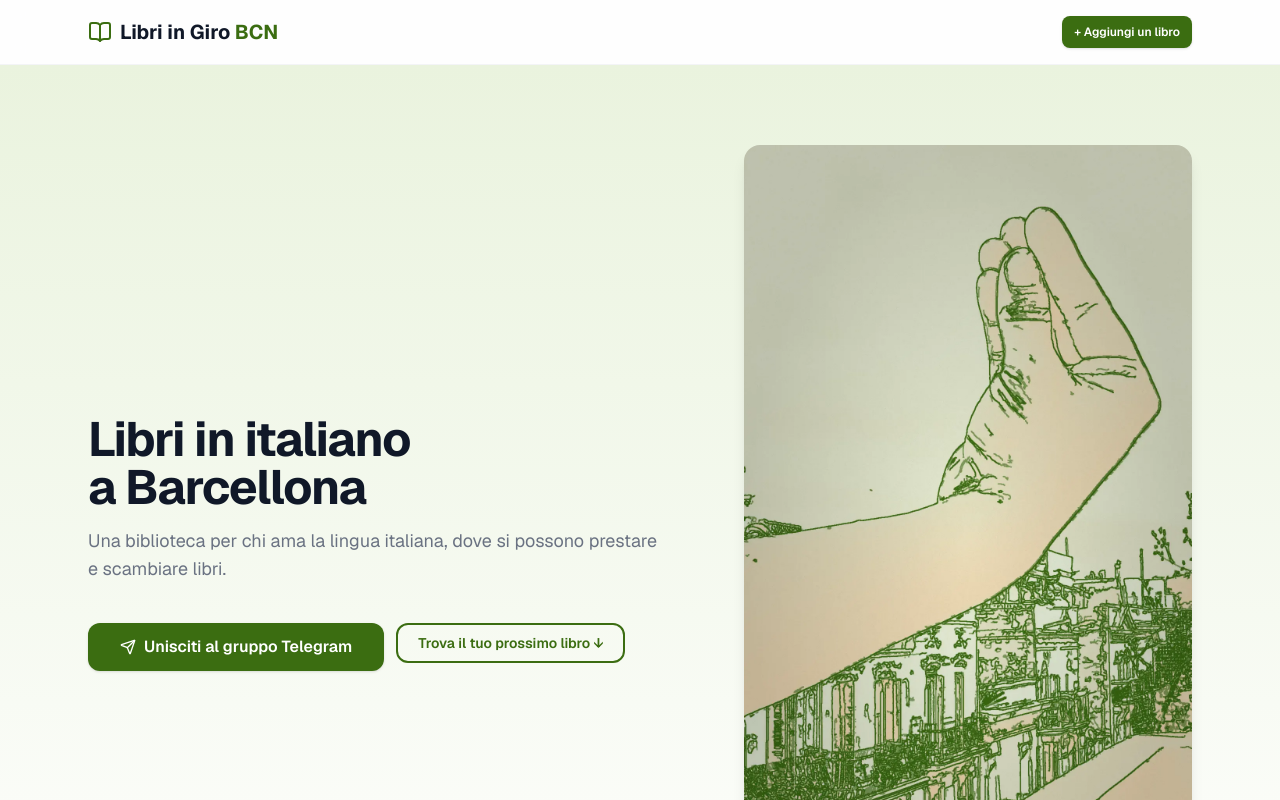
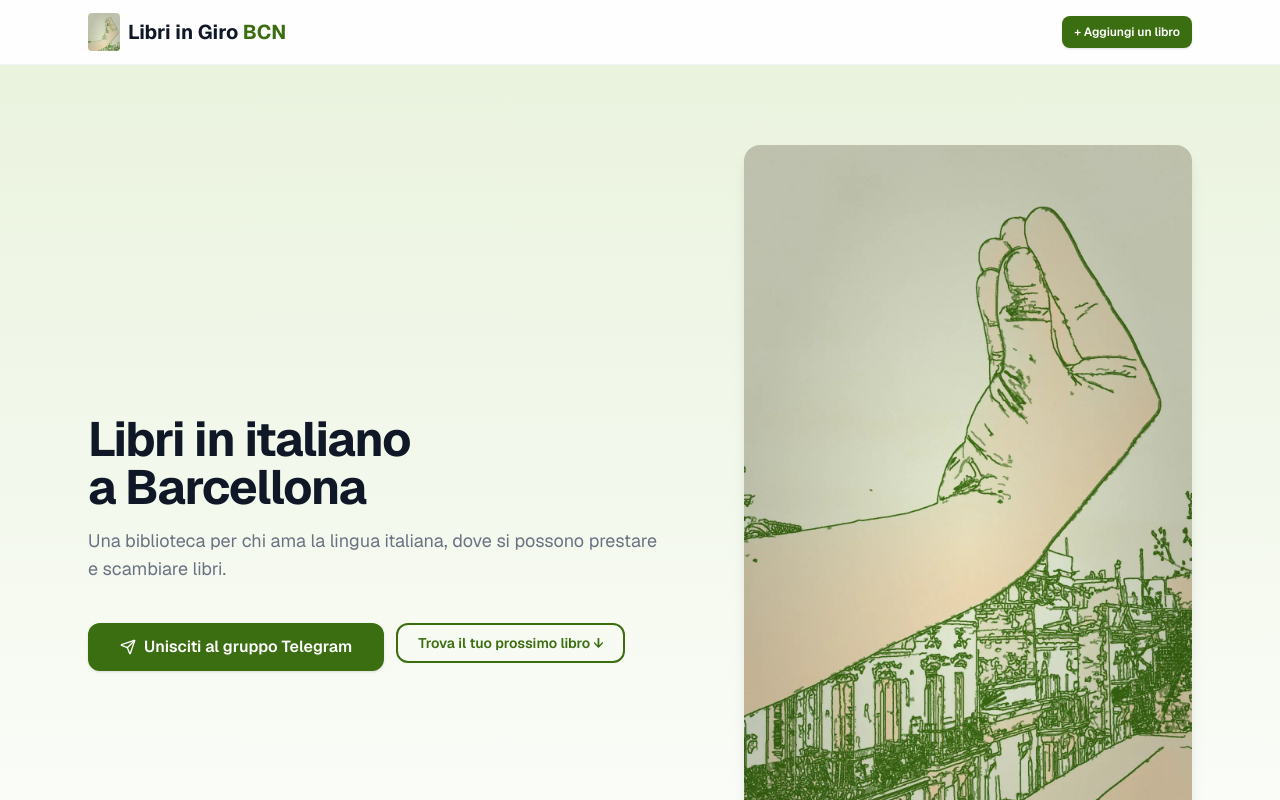
Before and after one commit to FabrizioContu/libri-in-giro-bcn, a Next.js app: page / in a window 1280 px wide. Shown: the top 800 px of the page. Built offline with nearby package versions, Linux system fonts and the light colour scheme; no server answers; the database is empty.

Commit message:
feat: use logo.webp as favicon and header icon
Replace BookOpen icon in Header with the real logo image and update
favicon metadata to prioritize logo.webp over legacy PNG fallbacks.

```diff
--- a/app/layout.tsx
+++ b/app/layout.tsx
@@ -19,10 +19,12 @@ export const metadata: Metadata = {
   manifest: "/manifest.json",
   icons: {
     icon: [
+      { url: "/logo.webp", type: "image/webp" },
+      { url: "/favicon-32x32.png", sizes: "32x32", type: "image/png" },
       { url: "/favicon-16x16.png", sizes: "16x16", type: "image/png" },
-      { url: "/favicon-32x32.png", sizes: "32x32", type: "image/png" },
     ],
-    apple: "/apple-touch-icon.png",
+    apple: "/logo.webp",
+    shortcut: "/logo.webp",
   },
   openGraph: {
     title: "Libri in Giro BCN",
--- a/components/Header.tsx
+++ b/components/Header.tsx
@@ -1,6 +1,6 @@
 import Link from "next/link";
+import Image from "next/image";
 import { Button } from "@/components/ui/button";
-import { BookOpen } from "lucide-react";
 
 export function Header() {
   return (
@@ -10,7 +10,13 @@ export function Header() {
           href="/"
           className="flex items-center gap-2 font-bold text-xl text-gray-900 hover:text-[#3B6D11] transition-colors flex-shrink-0"
         >
-          <BookOpen className="w-6 h-6 text-[#3B6D11]" aria-hidden="true" />
+          <Image
+            src="/logo.webp"
+            alt="Libri in Giro BCN"
+            width={32}
+            height={32}
+            className="rounded-sm"
+          />
           <span>
             Libri in Giro{" "}
             <span className="text-[#3B6D11]">BCN</span>
--- a/components/HeroIntro.tsx
+++ b/components/HeroIntro.tsx
@@ -4,7 +4,7 @@ import { Button } from "@/components/ui/button";
 
 export function HeroIntro() {
   return (
-    <section className="bg-gradient-to-b from-[#EAF3DE] to-white">
+    <section className="bg-linear-to-b from-[#EAF3DE] to-white">
       <div className="max-w-6xl mx-auto px-4 sm:px-6 py-14 sm:py-20">
         <div className="flex flex-col lg:flex-row items-center gap-10 lg:gap-16">
           <div className="flex-1 text-center lg:text-left">
@@ -34,7 +34,7 @@ export function HeroIntro() {
             </div>
           </div>
 
-          <div className="flex-shrink-0 w-full max-w-xs lg:max-w-sm xl:max-w-md">
+          <div className="shrink-0 w-full max-w-xs lg:max-w-sm xl:max-w-md">
             <Image
               src="/hero1.webp"
               alt="Barcellona — Libri in Giro BCN"
```
Also changed, not shown: public/logo.webp (added).
